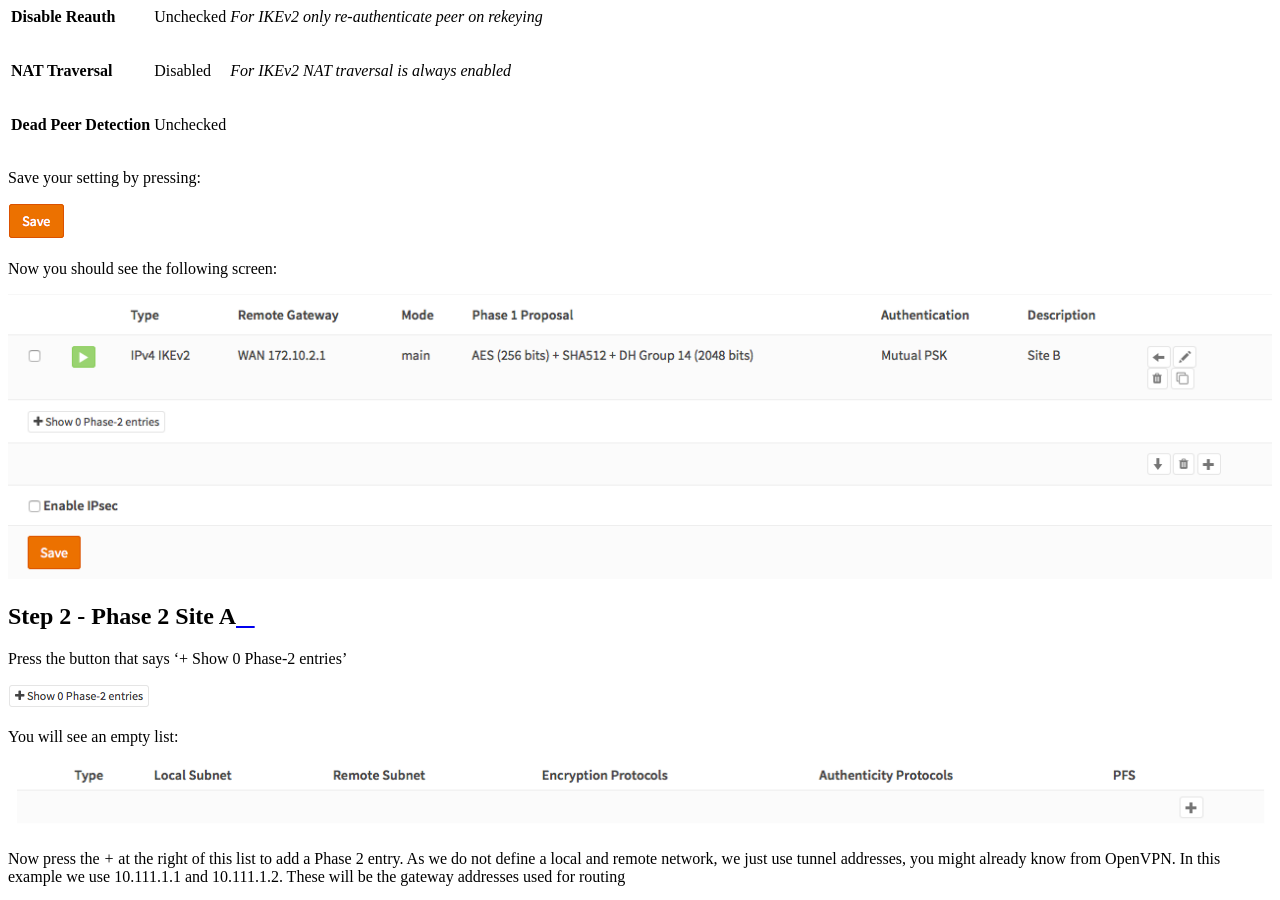
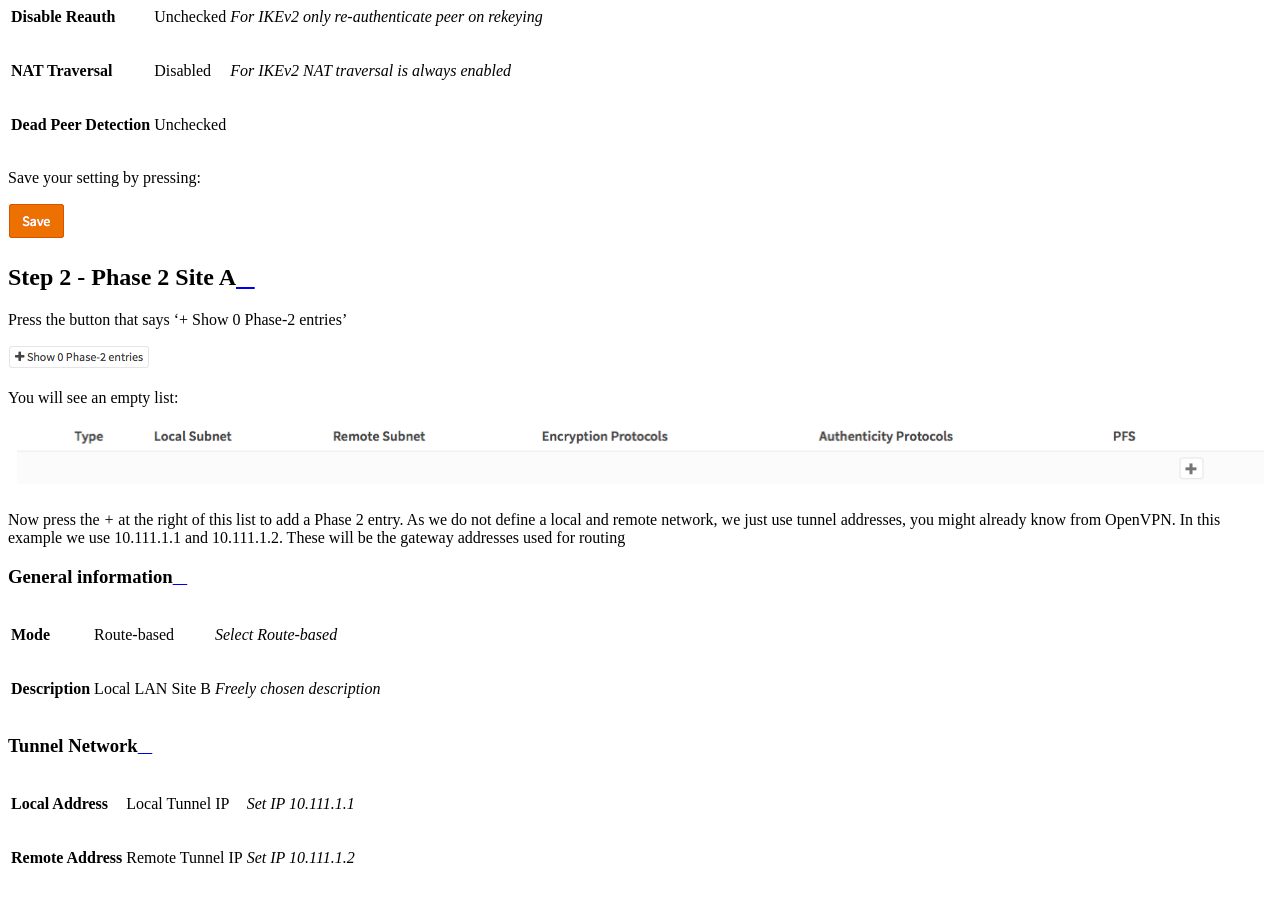
Before and after one commit to opnsense/docs, a Sphinx documentation site: the page built from source/manual/how-tos/ipsec-s2s-route.rst, in a window 1280 px wide and 900 px high, scrolled down 3576 px. Built offline with Sphinx 7.4.7 and the Read the Docs theme 2.0.0, drawn with Linux system fonts in a browser that asks for light colours; some of the changed text lies outside the part shown.

Commit message:
Update ipsec-s2s-route.rst

```diff
--- a/source/manual/how-tos/ipsec-s2s-route.rst
+++ b/source/manual/how-tos/ipsec-s2s-route.rst
@@ -234,11 +234,6 @@ Save your setting by pressing:
 
 .. image:: images/btn_save.png
 
-Now you should see the following screen:
-
-.. image:: images/ipsec_s2s_vpn_p1a_4.png
-    :width: 100%
-
 
 -----------------------
 Step 2 - Phase 2 Site A
@@ -363,11 +358,6 @@ Save your setting by pressing:
 
 .. image:: images/btn_save.png
 
-Now you should see the following screen:
-
-.. image:: images/ipsec_s2s_vpn_p1b_4.png
-    :width: 100%
-
 
 -----------------------
 Step 4 - Phase 2 Site B
```
